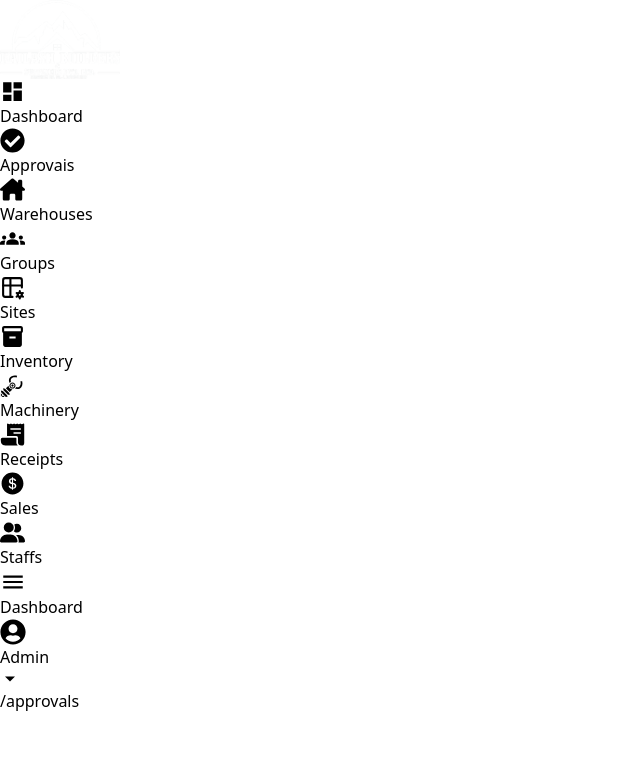
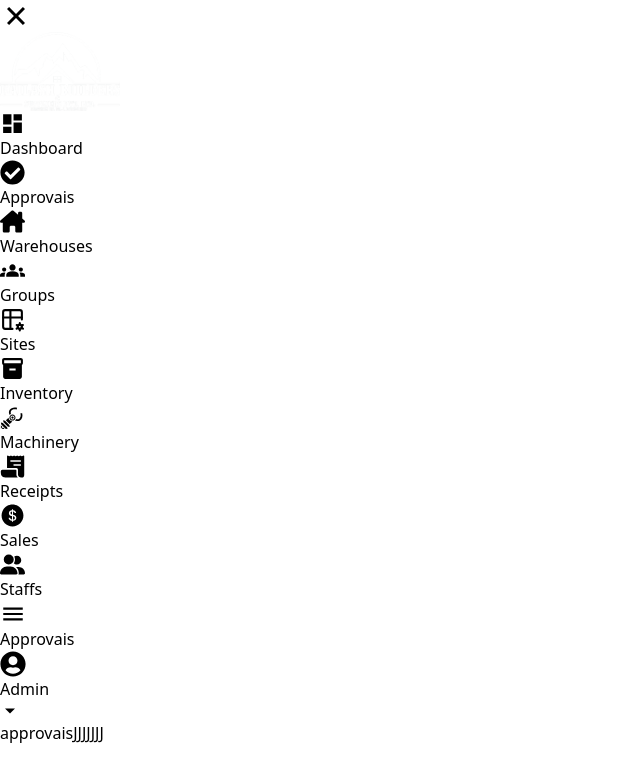
Before and after one commit to AlaaSassii/dashboardReact, a React (Vite) app: page /approvals in a window 1280 px wide. Shown: the top 782 px of the page, without its empty margins (0-640 px from the left). Built offline with nearby package versions, Linux system fonts and the light colour scheme; the HTML template or start-up script is replaced by a standard one.

Commit message:
Sidebar menu checked and useContext checked

```diff
--- a/src/App.jsx
+++ b/src/App.jsx
@@ -4,20 +4,35 @@ import { Route, Router, Routes } from "react-router-dom";
 
 
 import Dashboard from "./pages/dashboard";
+import Approvais from "./pages/approvais";
+
 import Sidebar from "./components/general/Sidebar";
 import Header from "./components/general/Header";
+import { MenuContext } from "./components/general/openMenu";
+import {HeaderTitle} from "./components/general/headerTitle";
+
+
 
 const App = () => {
   const [headerTitle,setHeaderTitle] = useState("Dashboard");
+  const [openMenu,setOpenMenu] = useState(false);
+
+  const menuValue = {openMenu,setOpenMenu};
+  const titleHead = {headerTitle,setHeaderTitle};
 
   return (
+
+
     <>
+      <HeaderTitle.Provider value={titleHead}>
+      <MenuContext.Provider value={menuValue}>
+
         <Sidebar />
         <Header title={headerTitle} />
         <Routes>
           <Route path='/' element={<Sidebar />} />
           <Route path='/dashboard' element={<Dashboard />} />
-        <Route path='/approvals' element={<h1>/approvals</h1>} />
+          <Route path='/approvals' element={<Approvais />} />
           <Route path='/warehouses' element={<h1>/warehouses</h1>} />
           <Route path='/groups' element={<h1>/groups</h1>} />
           <Route path='/sites' element={<h1>/sites</h1>} />
@@ -27,6 +42,9 @@ const App = () => {
           <Route path='/sales' element={<h1>/sales</h1>} />
           <Route path='/staffs' element={<h1>/staffs</h1>} />
         </Routes>
+
+      </MenuContext.Provider>
+      </HeaderTitle.Provider>
     </>
   );
 };
--- a/src/components/dashboard/StaffsUnpaidSalary.jsx
+++ b/src/components/dashboard/StaffsUnpaidSalary.jsx
@@ -1,3 +1,23 @@
+import { FaRegCheckCircle } from "react-icons/fa";
+
+import React from "react";
+
+const StaffsUnpaidSalary = () => {
+  return (
+    <div className="">
+      <div><FaRegCheckCircle/></div>
+      <div>0</div>
+      <div>Approvals Awaiting</div>
+
+    </div>
+  );
+};
+
+export default StaffsUnpaidSalary;
+
+
+
+/*
 import React from "react";
 
 const StaffsUnpaidSalary = ({ staffsUnpaidSalary }) => {
@@ -17,3 +37,4 @@ const StaffsUnpaidSalary = ({ staffsUnpaidSalary }) => {
 };
 
 export default StaffsUnpaidSalary;
+*/
--- a/src/components/general/Header.jsx
+++ b/src/components/general/Header.jsx
@@ -1,9 +1,16 @@
-import React from 'react'
+import React, {useContext} from 'react'
 import { IoMenuSharp } from "react-icons/io5";
 import { FaUserCircle } from "react-icons/fa";
 import { IoMdArrowDropdown } from "react-icons/io";
+import MenuContext from './openMenu';
+
+
+
 
 const Header = ({title}) => {
+  const {openMenu} = useContext(MenuContext);
+  const {setOpenMenu} = useContext(MenuContext);
+
   return (
     <div className='
                 fixed
@@ -15,8 +22,10 @@ const Header = ({title}) => {
                 flex
                 justify-between
     '>
-        <div className='flex justify-center items-center '>
-            <IoMenuSharp size={26} />
+        <div  className='flex justify-center items-center cursor-pointer '>
+            <div onClick={() => {setOpenMenu(!openMenu)}} className='md:hidden hover:scale-105 transition '>
+              <IoMenuSharp size={26}  />
+            </div>
             <div className='ml-10 font-bold' >{title}</div>
         </div>
 
--- a/src/components/general/Sidebar.jsx
+++ b/src/components/general/Sidebar.jsx
@@ -1,4 +1,4 @@
-import React from "react";
+import React, { useContext } from "react";
 import image from "../../assets/kailashNew.png";
 import { MdDashboard } from "react-icons/md";
 import { FaCheckCircle } from "react-icons/fa";
@@ -10,13 +10,24 @@ import { GiRobotGrab } from "react-icons/gi";
 import { IoReceipt } from "react-icons/io5";
 import { AiFillDollarCircle } from "react-icons/ai";
 import { FaUserGroup } from "react-icons/fa6";
+import { IoCloseSharp } from "react-icons/io5";
 
 import SidebarLink from "./SidebarLink";
+import MenuContext from "./openMenu";
 
 const Sidebar = () => {
+
+  const {openMenu} = useContext(MenuContext);
+  const {setOpenMenu} = useContext(MenuContext);
+
   return (
-    <div className="hidden md:block">
+    <div className={`transition-transform duration-500 ease-in-out ${openMenu ? "hidden md:block":""}`}>
+
         <div className='bg-black fixed p-50 text-white h-full w-[208px] flex flex-col items-center justify-center z-10  '>
+
+          <div className="absolute  text-white top-2 right-2 cursor-pointer hover:scale-105 transition  md:hidden" onClick={() => {setOpenMenu(!openMenu)}}>
+            <IoCloseSharp  size={32}/>
+          </div>
           <img src={image} width={120} height={150}  alt='logo' className='pt-5 pb-5' />
 
           <div className='flex flex-col  h-full overflow-y-hidden'>
@@ -33,6 +44,7 @@ const Sidebar = () => {
             <SidebarLink title='Staffs' to="staffs" icon={FaUserGroup} />
           </div>
         </div>
+
     </div>
   );
 };
--- a/src/components/general/SidebarLink.jsx
+++ b/src/components/general/SidebarLink.jsx
@@ -1,7 +1,13 @@
 import React from 'react';
 import { Link } from 'react-router-dom';
 
+
+
 const SidebarLink = ({ icon: Icon, title,to }) => {
+
+
+
+
   return (
     <Link to={to} className='p-4 pl-8 flex flex-row ju items-center cursor-pointer hover:bg-neutral-800 transition'>
       <div className='text-xl text-white mr-2'>
--- /dev/null
+++ b/src/components/general/headerTitle.js
@@ -0,0 +1,6 @@
+import { createContext } from "react";
+
+
+export const HeaderTitle = createContext("eee");
+
+export default HeaderTitle;
--- /dev/null
+++ b/src/components/general/openMenu.js
@@ -0,0 +1,6 @@
+import { createContext } from "react";
+
+
+export const MenuContext = createContext(false);
+
+export default MenuContext;
--- /dev/null
+++ b/src/pages/approvais.jsx
@@ -0,0 +1,28 @@
+import React,{useContext} from 'react'
+import HeaderTitle from "../components/general/headerTitle";
+
+const Approvais = () => {
+
+  const {setHeaderTitle} = useContext(HeaderTitle);
+  setHeaderTitle("Approvais");
+
+
+
+  return (
+    <div className='
+                relative
+                top-20
+                md:left-56
+                md:w-[1300px]
+                w-full
+                bg-red-500
+                z-5
+                p-3
+
+    '>
+        approvaisJJJJJJJ
+    </div>
+  )
+}
+
+export default Approvais
--- a/src/pages/dashboard.jsx
+++ b/src/pages/dashboard.jsx
@@ -1,9 +1,14 @@
-import React from "react";
+import React, { useContext } from "react";
 import StaffsUnpaidSalary from "../components/dashboard/StaffsUnpaidSalary";
 import TopProductsSales from "../components/dashboard/TopProductsSales";
 import UserData from "../components/dashboard/UserData";
+import HeaderTitle from "../components/general/headerTitle";
 
 const Dashboard = () => {
+
+  const {setHeaderTitle} = useContext(HeaderTitle);
+  setHeaderTitle("Dashboard");
+
   return (
     < >
     <div className='
@@ -12,11 +17,14 @@ const Dashboard = () => {
                 md:left-56
                 md:w-[1300px]
                 w-full
+
                 z-5
                 p-3
 
     '>
-
+      <div className="font-bold text-lg">
+        Welcome User!
+      </div>
       <StaffsUnpaidSalary />
       <TopProductsSales />
       <UserData />
```
Lines whose indentation alone changed are shown as unchanged.
